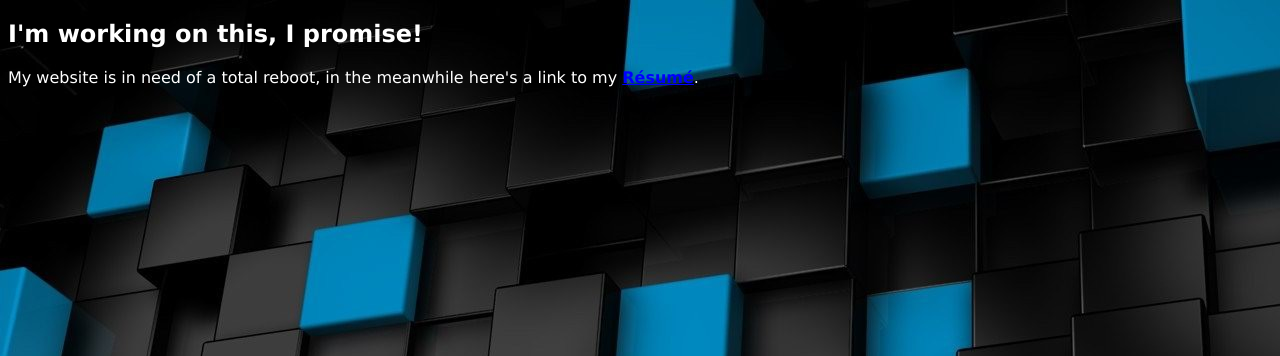
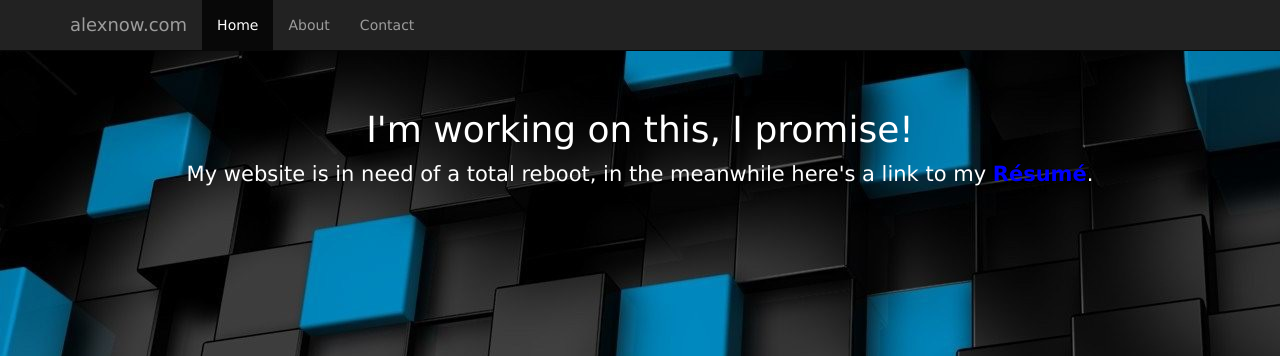
Before and after one commit to alexdevprojects/alexnow, a PHP site: page /index.html in a window 1280 px wide. Shown: the top 356 px of the page. Run offline with PHP 8.4, Linux system fonts and the light colour scheme; some libraries are stand-ins or nearby versions.

Commit message:
switched to bootstrap theme

```diff
--- /dev/null
+++ b/css/index.css
@@ -0,0 +1,3 @@
+body {
+  background-image: url("images/backgrounds/7030767-3d-background-wallpaper.jpg");
+}
--- a/css/style.css
+++ b/css/style.css
@@ -1,3 +1,9 @@
 body {
+	background-color: #000;
+	color: #fff;
 	font-family: Verdana, Sans Serif;
+	}
+
+a, a.visited {
+	color: #00f;
 }
--- a/index.html
+++ b/index.html
@@ -1,21 +1,75 @@
+
 <!DOCTYPE html>
 <html lang="en">
- <head>
-  <title>alexnow.com</title>
-   <style type="text/css">
-    body {
-     background-color: #000;
-     background-image: url("images/backgrounds/7030767-3d-background-wallpaper.jpg");
-     color: #fff;
-     font-family: verdana, sans serif;
-    }
-    a, a.visited {
-     color: #00f;
-    }
-   </style>
+  <head>
+    <meta charset="utf-8">
+    <meta http-equiv="X-UA-Compatible" content="IE=edge">
+    <meta name="viewport" content="width=device-width, initial-scale=1">
+    <!-- The above 3 meta tags *must* come first in the head; any other head content must come *after* these tags -->
+    <!--
+    <meta name="description" content="">
+    <meta name="author" content="">
+    <link rel="icon" href="../../favicon.ico">
+    -->
+
+    <title>alexnow.com</title>
+
+    <!-- Bootstrap core CSS -->
+    <link href="http://getbootstrap.com/dist/css/bootstrap.min.css" rel="stylesheet">
+
+    <!-- Custom styles for this template -->
+    <link href="css/bootstrap_basic.css" rel="stylesheet">
+
+    <link href="css/style.css" rel="stylesheet">
+    <link href="css/index.css" rel="stylesheet">
+
+
+    <!-- HTML5 shim and Respond.js for IE8 support of HTML5 elements and media queries -->
+    <!--[if lt IE 9]>
+      <script src="https://oss.maxcdn.com/html5shiv/3.7.2/html5shiv.min.js"></script>
+      <script src="https://oss.maxcdn.com/respond/1.4.2/respond.min.js"></script>
+    <![endif]-->
   </head>
+
   <body>
-   <h2>I'm working on this, I promise!</h2>
-   <p>My website is in need of a total reboot, in the meanwhile here's a link to my <a href="https://docs.google.com/document/d/1MBaN2_a9Ti594xRPxt7J8DQenGzHing76j_FiN00fBA/edit?usp=sharing"><strong>R&eacute;sum&eacute;</strong></a>.</p>
+
+    <nav class="navbar navbar-inverse navbar-fixed-top">
+      <div class="container">
+        <div class="navbar-header">
+          <button type="button" class="navbar-toggle collapsed" data-toggle="collapse" data-target="#navbar" aria-expanded="false" aria-controls="navbar">
+            <span class="sr-only">Toggle navigation</span>
+            <span class="icon-bar"></span>
+            <span class="icon-bar"></span>
+            <span class="icon-bar"></span>
+          </button>
+          <a class="navbar-brand" href="#">alexnow.com</a>
+        </div>
+        <div id="navbar" class="collapse navbar-collapse">
+          <ul class="nav navbar-nav">
+            <li class="active"><a href="#">Home</a></li>
+            <li><a href="#about">About</a></li>
+            <li><a href="#contact">Contact</a></li>
+          </ul>
+        </div><!--/.nav-collapse -->
+      </div>
+    </nav>
+
+    <div class="container">
+
+      <div class="starter-template">
+        <h1>I'm working on this, I promise!</h1>
+        <p class="lead">My website is in need of a total reboot, in the meanwhile here's a link to my <a href="https://docs.google.com/document/d/1MBaN2_a9Ti594xRPxt7J8DQenGzHing76j_FiN00fBA/edit?usp=sharing"><strong>R&eacute;sum&eacute;</strong></a>.</p>
+      </div>
+
+    </div><!-- /.container -->
+
+
+    <!-- Bootstrap core JavaScript
+    ================================================== -->
+    <!-- Placed at the end of the document so the pages load faster -->
+    <script src="https://ajax.googleapis.com/ajax/libs/jquery/1.11.2/jquery.min.js"></script>
+    <script src="http://getbootstrap.com/dist/js/bootstrap.min.js"></script>
+    <!-- IE10 viewport hack for Surface/desktop Windows 8 bug -->
+    <script src="http://getbootstrap.com/assets/js/ie10-viewport-bug-workaround.js"></script>
   </body>
 </html>
```
Also changed, not shown: 1 other file.
